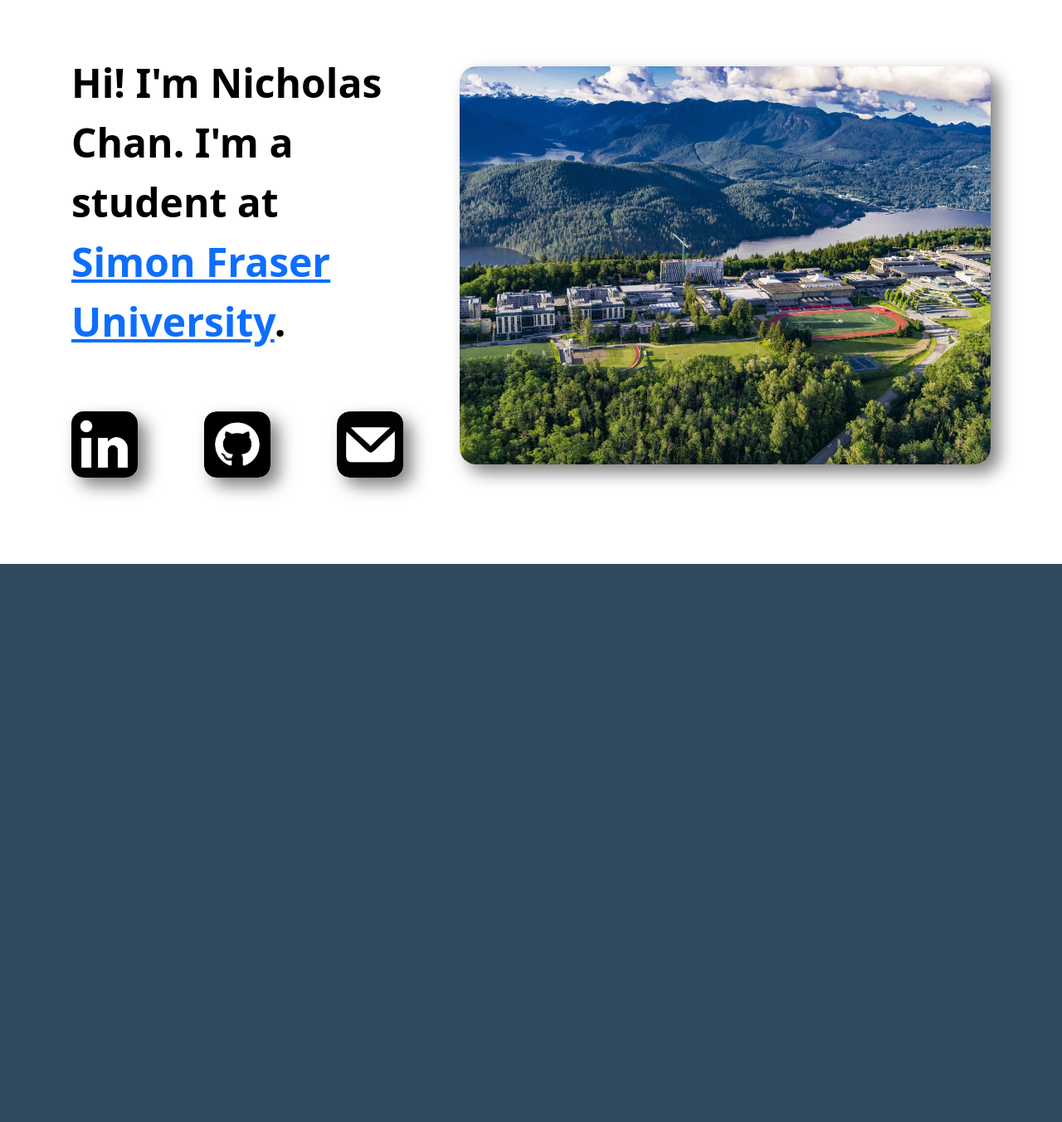
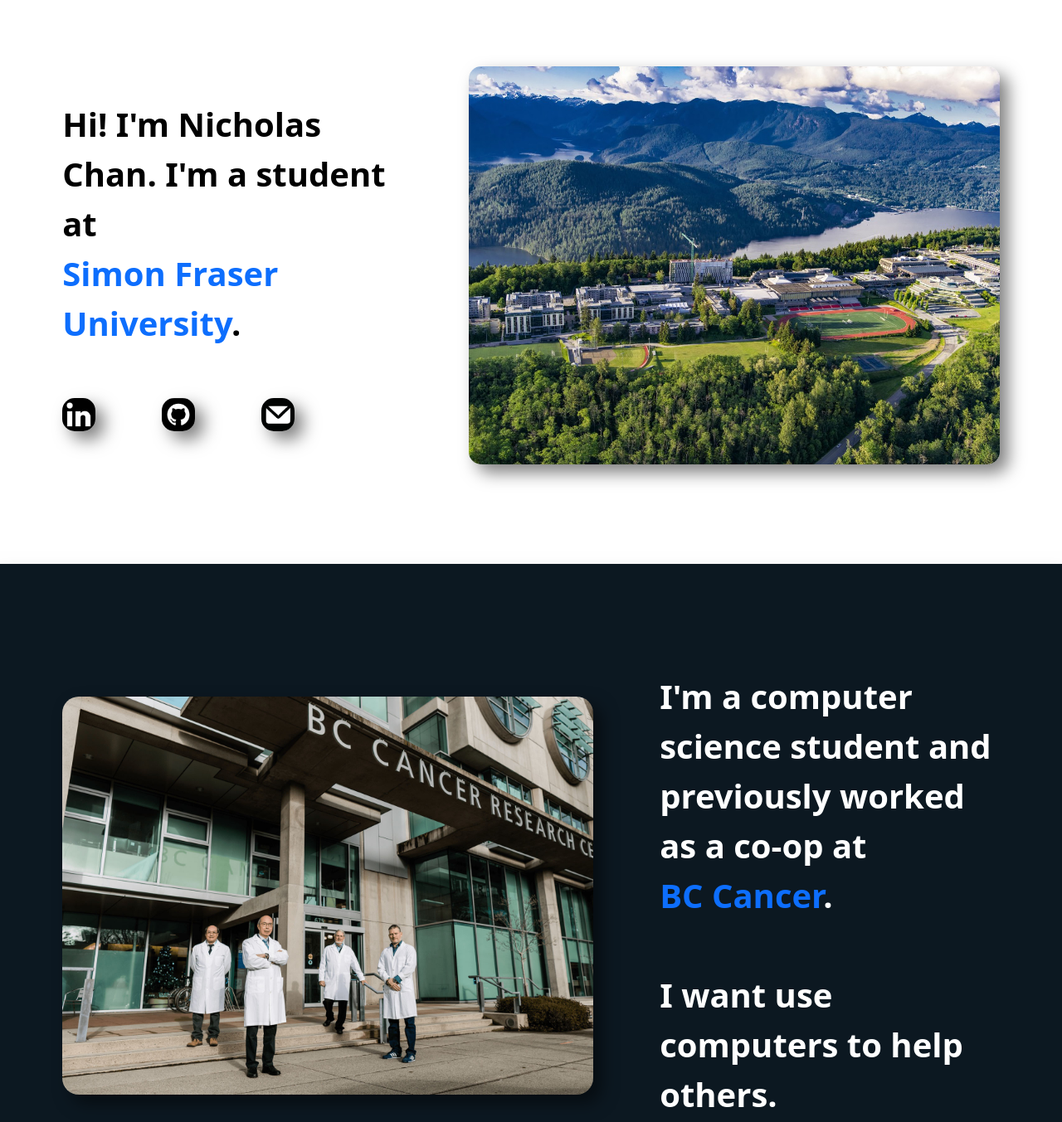
Before and after one commit to pnotato/portfolio276, a plain HTML site: page index.html in a window 1280 px wide. Shown: the part 120-1473 px from the top of the page at 83% size. Drawn offline with nearby package versions, Linux system fonts and the light colour scheme.

Commit message:
Added an about section covering who I am, where I've worked, and what I want to do. Also included an image of my previous workplace for this section.

```diff
--- a/index.html
+++ b/index.html
@@ -25,7 +25,7 @@
       </nav>
       <div class="welcome-screen">
         <div class="welcome-name-section">
-          <div class="welcome-text">Hi! I'm Nicholas Chan. I'm a student at <br><a href="https://www.sfu.ca">Simon Fraser University</a>.</div>
+          <div class="welcome-text">Hi! I'm Nicholas Chan. I'm a student at <br><a class="sfu-text" alt="An Image of Simon Fraser University" href="https://www.sfu.ca">Simon Fraser University</a>.</div>
           <a style="color: white">_</a>
           <div class="social-icons">
             <a href="https://www.linkedin.com/in/nicholasch-an/" target="_blank" class="icon linkedin-icon" data-tooltip="LinkedIn"></a>
@@ -34,11 +34,16 @@
 
           </div>
         </div>
-        <div class="welcome-image-section">
-        </div>
+        <a class="welcome-image-section icon" data-tooltip="Simon Fraser University (SFU) in Burnaby, BC" href="https://www.sfu.ca">
+        </a>
 
       </div>
       <div class="about-screen">
+        <a class="about-image-section icon" data-tooltip="The British Columbia Cancer Research Centre (BCCRC)" href="https://www.bccrc.ca/"></a>
+        <div class="about-name-section">
+          <div class="about-text">I'm a computer science student and previously worked as a co-op at <br><a href="https://www.bccrc.ca/" alt="An Image of the BC Cancer Research Centre" class="sfu-text">BC Cancer</a>.<br><br>I want use computers to help others.</div>
+        </div>
+
 
       </div>
   </body>
--- a/static/styles.css
+++ b/static/styles.css
@@ -7,19 +7,21 @@
 
 .navbar {
     background-color: #0C1821;
+    font-weight: bold;
     height: 10vh;
     box-shadow: 10px 10px 20px rgba(0, 0, 0, 0.5);
 }
 
-
+/* WELCOME SCREEN TEXT */
 
 .welcome-screen {
     display: flex;
     flex-direction: row;
     justify-content: center;
     align-items: center;
-    gap: 20px;
+    gap: 10vh;
     height: 90vh;
+    box-shadow: 0px 15px 20px rgba(0, 0, 0, 0.5);
 }
 
 .welcome-name-section {
@@ -27,8 +29,8 @@
     display:flex;
     flex-direction: column;
     height: 50vh;
-    width: 35vw;
-    font-size: 3em;
+    width: 32vw;
+    font-size: 2.5em;
     font-weight: bold;
     justify-content: center;
     align-items: left;
@@ -36,15 +38,21 @@
 
 }
 
+.sfu-text {
+    text-decoration: none;
+
+}
+
 .welcome-image-section {
     background-image: url(./SFU.jpg);
     background-size: cover;
     border-radius: 20px;
-    width: 50vw;
+    height: 60vh;
     aspect-ratio: 4/3;
     box-shadow: 10px 10px 20px rgba(0, 0, 0, 0.5);
 }
 
+/* SOCIAL MEDIA ICONS */
 .social-icons {
 
     height: 10vh;
@@ -55,8 +63,8 @@
 }
 
 .icon {
-    height: 10vh;
-    aspect-ratio: 1/1;
+
+
     background-size: cover;
     border-radius: 15px;
     box-shadow: 10px 10px 20px rgba(0, 0, 0, 0.5);
@@ -79,14 +87,17 @@
 
 .linkedin-icon {
     background-image: url(./icons/linkedin.png);
+    aspect-ratio: 1/1;
 }
 
 .github-icon {
     background-image: url(./icons/github.png);
+    aspect-ratio: 1/1;
 }
 
 .email-icon {
     background-image: url(./icons/email.jpg);
+    aspect-ratio: 1/1;
 }
 
 .icon::after {
@@ -112,9 +123,36 @@
     visibility: visible;
 }
 
+.about-screen {
+    background-color: #0c1821;
+    display: flex;
+    flex-direction: row;
+    justify-content: center;
+    align-items: center;
+    gap: 10vh;
+    height: 100vh;
+    box-shadow: 0px 15px 20px rgba(0, 0, 0, 0.5);
+}
 
+.about-image-section {
+    background-image: url(./bccancer.jpg);
+    background-size: cover;
+    border-radius: 20px;
+    height: 60vh;
+    aspect-ratio: 4/3;
+    box-shadow: 10px 10px 20px rgba(0, 0, 0, 0.5);
+}
 
-.about-screen {
-    background-color: #324A5F;
-    height: 100vh;
+.about-name-section {
+
+    display:flex;
+    flex-direction: column;
+    height: 50vh;
+    width: 32vw;
+    font-size: 2.5em;
+    font-weight: bold;
+    justify-content: center;
+    align-items: left;
+    color: white;
+
 }
```
Also changed, not shown: static/bccancer.jpg (added), 1 other file.
